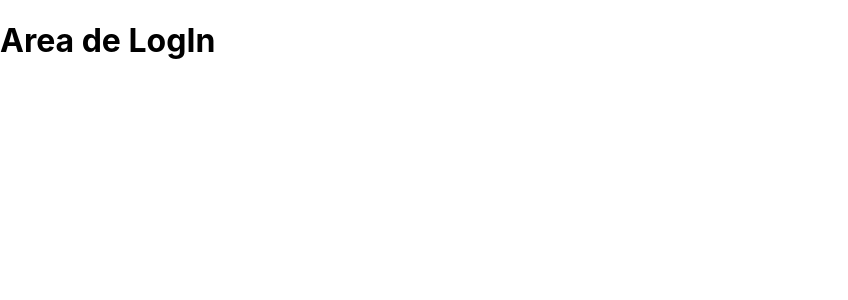
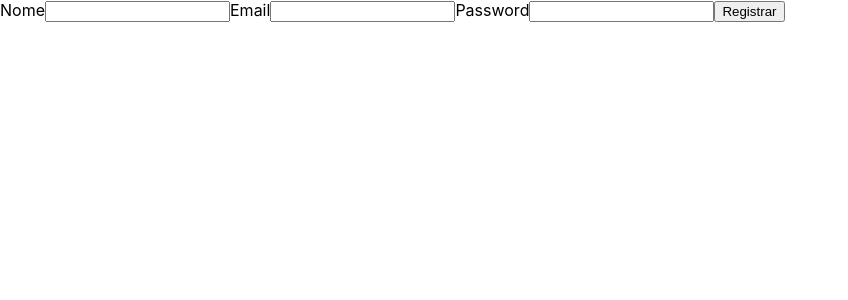
Before and after one commit to brenooliveiranascimento/Redux-wallet-Redux-thunk, a React (Create React App) app: page / in a window 1280 px wide. Shown: the top 300 px of the page, without its empty margins (0-848 px from the left). Built offline with nearby package versions, Linux system fonts and the light colour scheme.

Commit message:
conficurando estilo global e e estado do authform

```diff
--- a/src/Components/Forms/AuthForm/AuthForm.tsx
+++ b/src/Components/Forms/AuthForm/AuthForm.tsx
@@ -1,13 +1,46 @@
 import React from 'react';
 
-class AuthForm extends React.Component {
-  render() {
-    return (
-      <h1>
-        Formulario de login
-      </h1>
-    )
-  }
+function AuthForm({ authFormProps }: any) {
+  const { updateUserData, userData, handleSignIn } = authFormProps;
+  return (
+    <section>
+      <form>
+        <label htmlFor="name">
+          Nome
+          <input
+            value={userData.name}
+            onChange={updateUserData}
+            type="text"
+            name="name"
+          />
+        </label>
+        <label htmlFor="email">
+          Email
+          <input
+            value={userData.email}
+            onChange={updateUserData}
+            type="email"
+            name="email"
+          />
+        </label>
+        <label htmlFor="password">
+          Password
+          <input
+            value={userData.password}
+            onChange={updateUserData}
+            type="password"
+            name="password"
+          />
+        </label>
+        <button
+          onClick={handleSignIn}
+          type="button"
+        >
+          Registrar
+        </button>
+      </form>
+    </section>
+  );
 }
 
 export default AuthForm;
--- a/src/Pages/SignIn/SignIn.tsx
+++ b/src/Pages/SignIn/SignIn.tsx
@@ -1,22 +1,37 @@
-import React from 'react';
-import { connect } from 'react-redux';
-import { mapStateTypes } from '../../globalTypes/mapStateTypes';
+import React, { useState } from 'react';
+import AuthForm from '../../Components/Forms/AuthForm/AuthForm';
+import { authFormPropTypes, updateUserDataPropTypes, userDataType } from '../../globalTypes/mapStateTypes';
 // import firebase from '../../Services/firebase_connection';
 
-class SignIn extends React.Component {
-  render() {
-    return (
+function SignIn() {
+  const [userData, setUserData] = useState<userDataType>({
+    name: '',
+    email: '',
+    password: '',
+  });
 
-      <h1>
-        Area de LogIn
-      </h1>
-    );
-  }
+  const updateUserData = ({ target }: updateUserDataPropTypes) => {
+    const { value, name } = target;
+    const updateData = structuredClone(userData);
+    updateData[name] = value;
+    setUserData(updateData);
+  };
+
+  const handleSignIn = () => console.log('logou');
+
+  const formProps: authFormPropTypes = {
+    updateUserData,
+    userData,
+    handleSignIn,
+  };
+
+  return (
+    <section>
+      <AuthForm
+        authFormProps={formProps}
+      />
+    </section>
+  );
 }
 
-const mapStateToProps = (state: mapStateTypes) => ({
-  userData: state.userReducer,
-  monthlyPayment: state.manegersReducer,
-});
-
-export default connect(mapStateToProps, null)(SignIn);
+export default SignIn;
--- /dev/null
+++ b/src/Services/AuthVerification/authVerification.ts
@@ -0,0 +1,6 @@
+const MIN_CHARACTERS = 6;
+const regex = /\S+@\S+\.\S+/;
+
+export const emailVerification = (email: string) => regex.test(email);
+
+export const passwordVerification = (password: string) => password.length >= MIN_CHARACTERS;
--- a/src/index.css
+++ b/src/index.css
@@ -7,6 +7,14 @@ body {
   -moz-osx-font-smoothing: grayscale;
 }
 
+button {
+  cursor: pointer;
+}
+
+ul {
+  list-style: none;
+}
+
 code {
   font-family: source-code-pro, Menlo, Monaco, Consolas, 'Courier New',
     monospace;
```
Also changed, not shown: src/globalTypes/mapStateTypes.ts (+19 -0 lines).
